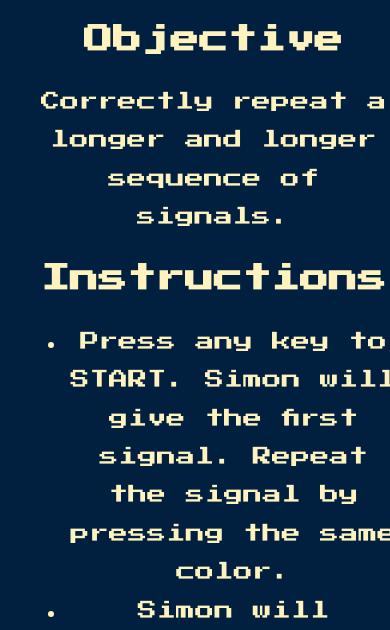
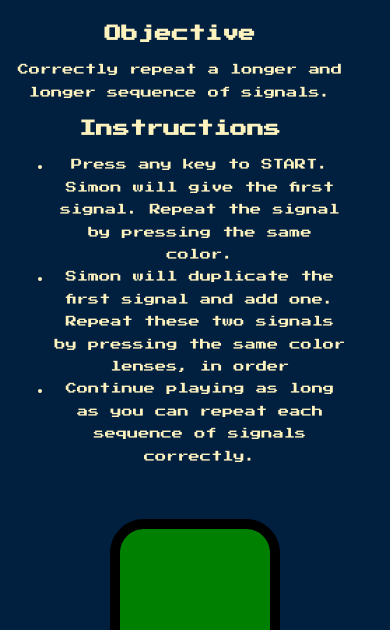
Before and after one commit to joshuahenrykite/joshuahenrykite.github.io, a plain HTML site: page simon_game/index.html in a window 390 px wide. Shown: the part 214-844 px from the top of the page. Drawn offline with nearby package versions, Linux system fonts and the light colour scheme.

Commit message:
responsive styles

```diff
--- a/simon_game/styles.css
+++ b/simon_game/styles.css
@@ -24,9 +24,9 @@
   display: block;
   text-align: left;
   font-family: 'Press Start 2P', cursive;
-  font-size: 1.2rem;
+  font-size: 0.7rem;
   line-height: 2em;
-  margin:  5%;
+  margin:  7% 3%;
   color: #FEF2BF;
 }
 
@@ -67,7 +67,8 @@
 
 @media only screen and (max-width: 1000px) {
   #instructions {
-    width: 100%;
+    width: 90%;
+    margin: 7% 1%;
     display: flex-box;
     position: static;
     text-align: center
--- a/styles.css
+++ b/styles.css
@@ -216,7 +216,8 @@
     }
 
     .bio-text {
-        margin-left: 7%
+        margin-left: 7%;
+        margin-top: 7%;
     }
 
     #brand{
```
Also changed, not shown: index.html (+1 -1 lines), jammming.html (+2 -6 lines).
